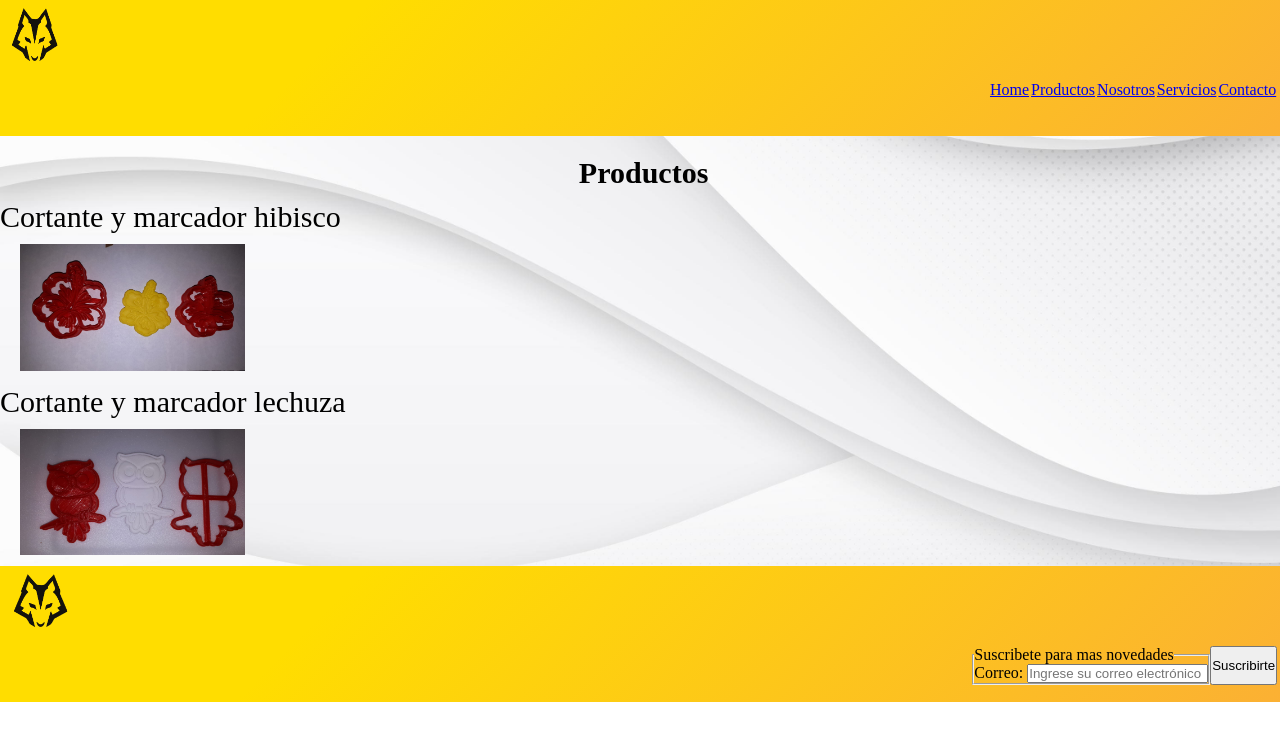
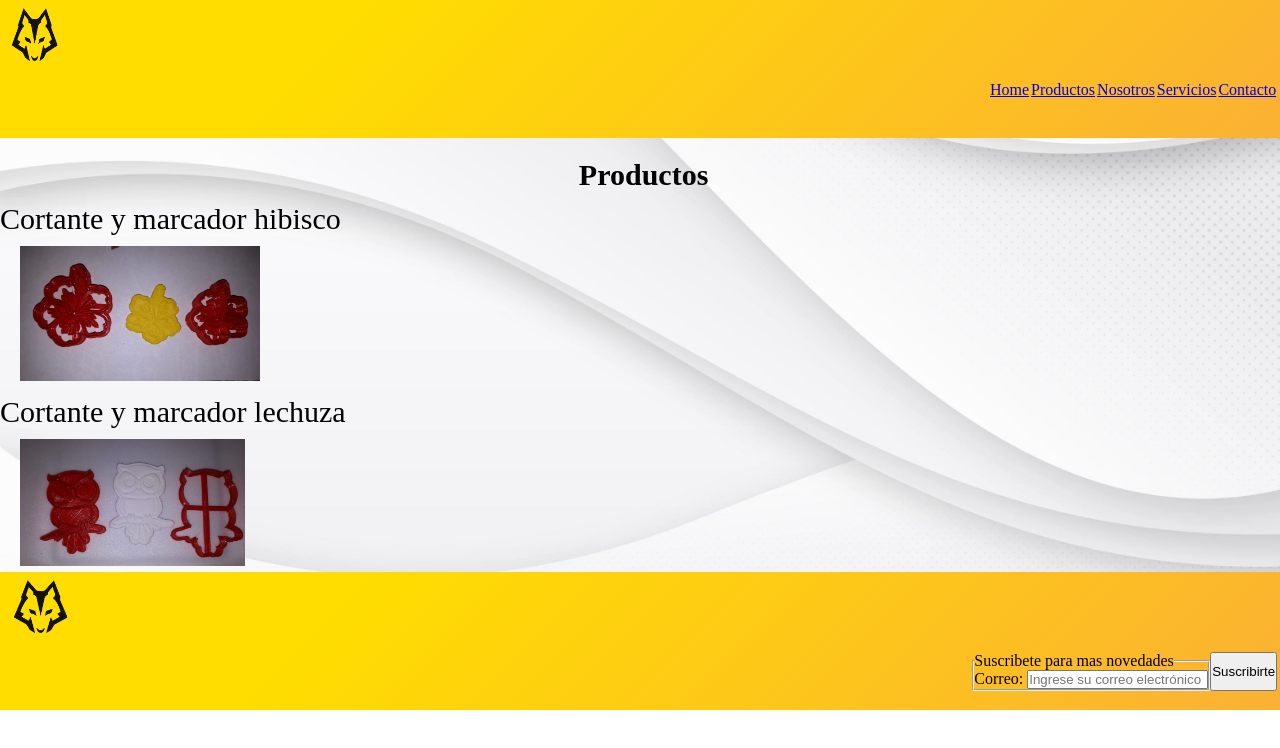
Before and after one commit to CarandoAlexis/Local3d-AlexisCarando, a plain HTML site: page paginas/productos.html in a window 1280 px wide. In both pictures the pointer is over the picture 132 px from the left and 307 px from the top of the page. Drawn offline with Linux system fonts and the light colour scheme.

Commit message:
agregue rama y puse animaciones en las 2 imagenes de productos

```diff
--- a/estilos/estilos.css
+++ b/estilos/estilos.css
@@ -105,6 +105,12 @@
 
 .mainProductos__imagen1 img{
 	width: 150%;
+	transition: all 1s;
+}
+
+.mainProductos__imagen1 img:hover{
+	height:	160%;
+	width: 160%;
 }
 
 .Hibisco{
@@ -126,7 +132,14 @@
 
 .mainProductos__imagen2 img{
 	width: 150%;
+	transition: all 1s;
 }
+
+.mainProductos__imagen2 img:hover{
+	height:	160%;
+	width: 160%;
+}
+
 .Lechuza{
 	font-size: 30px;
 }
```
